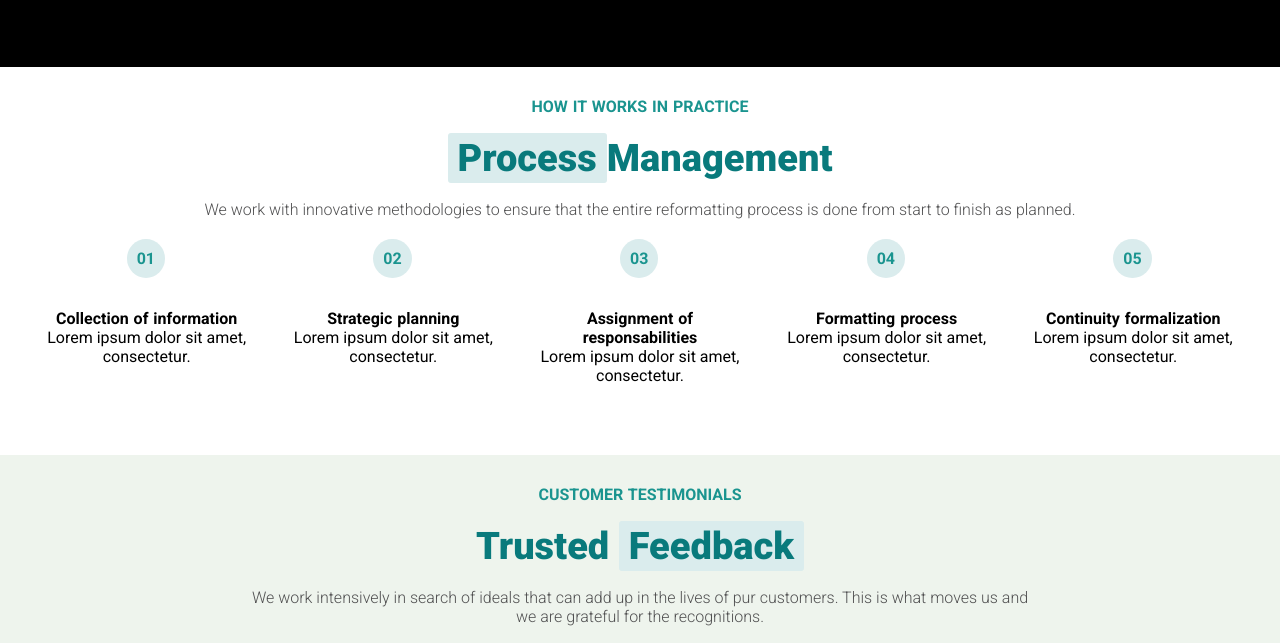
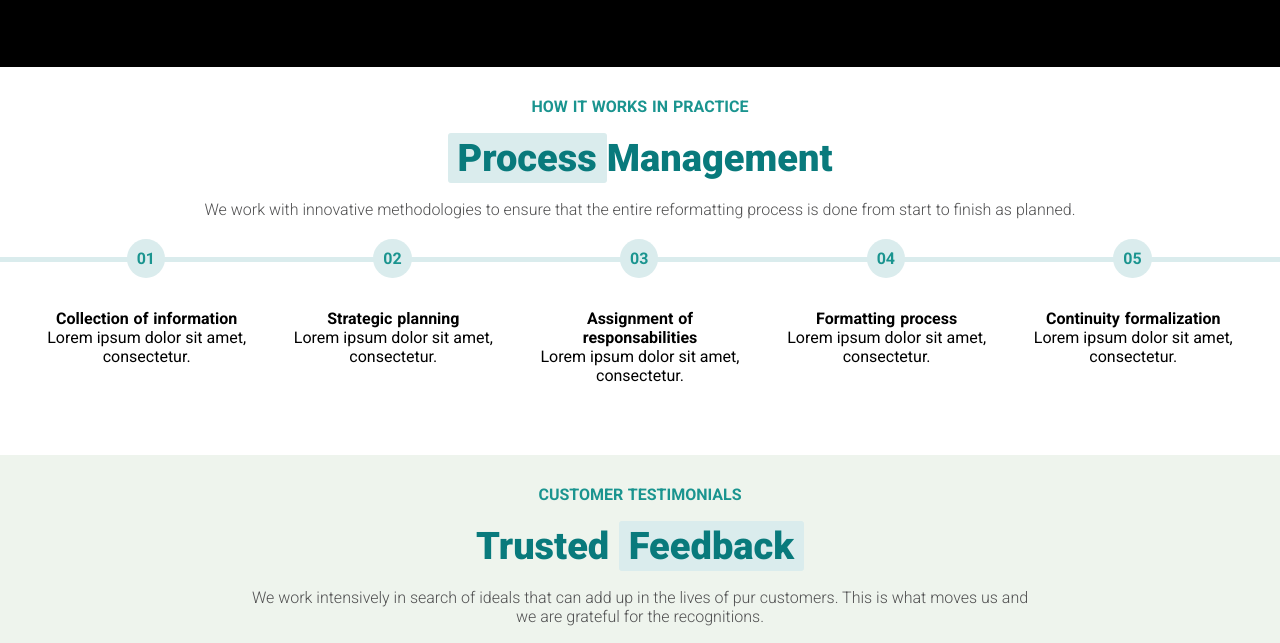
Before and after one commit to FrancescaLai/proj-html-vuejs, a website: page index.html in a window 1280 px wide. Shown: the part 2192-2835 px from the top of the page. Drawn offline with nearby package versions, Linux system fonts and the light colour scheme; a web font is replaced by a local one.

Commit message:
Section 4 ✓
(long line added)

```diff
--- a/src/partials/_section4.scss
+++ b/src/partials/_section4.scss
@@ -1,4 +1,5 @@
 .section-4{
+  position: relative;
 
   h3, p{
     text-align: center;
@@ -8,6 +9,16 @@
     display: flex;
     justify-content: space-evenly;
     margin: 18px 0px 40px;
+
+    &::before{
+      content: "";
+      display: block;
+      width: 100%;
+      height: 5px;
+      background-color: $light_color_green;
+      position: absolute;
+      top: 190px;
+    }
 
     .step{
       position: relative;
@@ -21,6 +32,7 @@
         padding: 10px;
         color: $main_color_green;
         font-weight: bold;
+
       }
 
       .step-text{
```
Also changed, not shown: dist/app.css.
